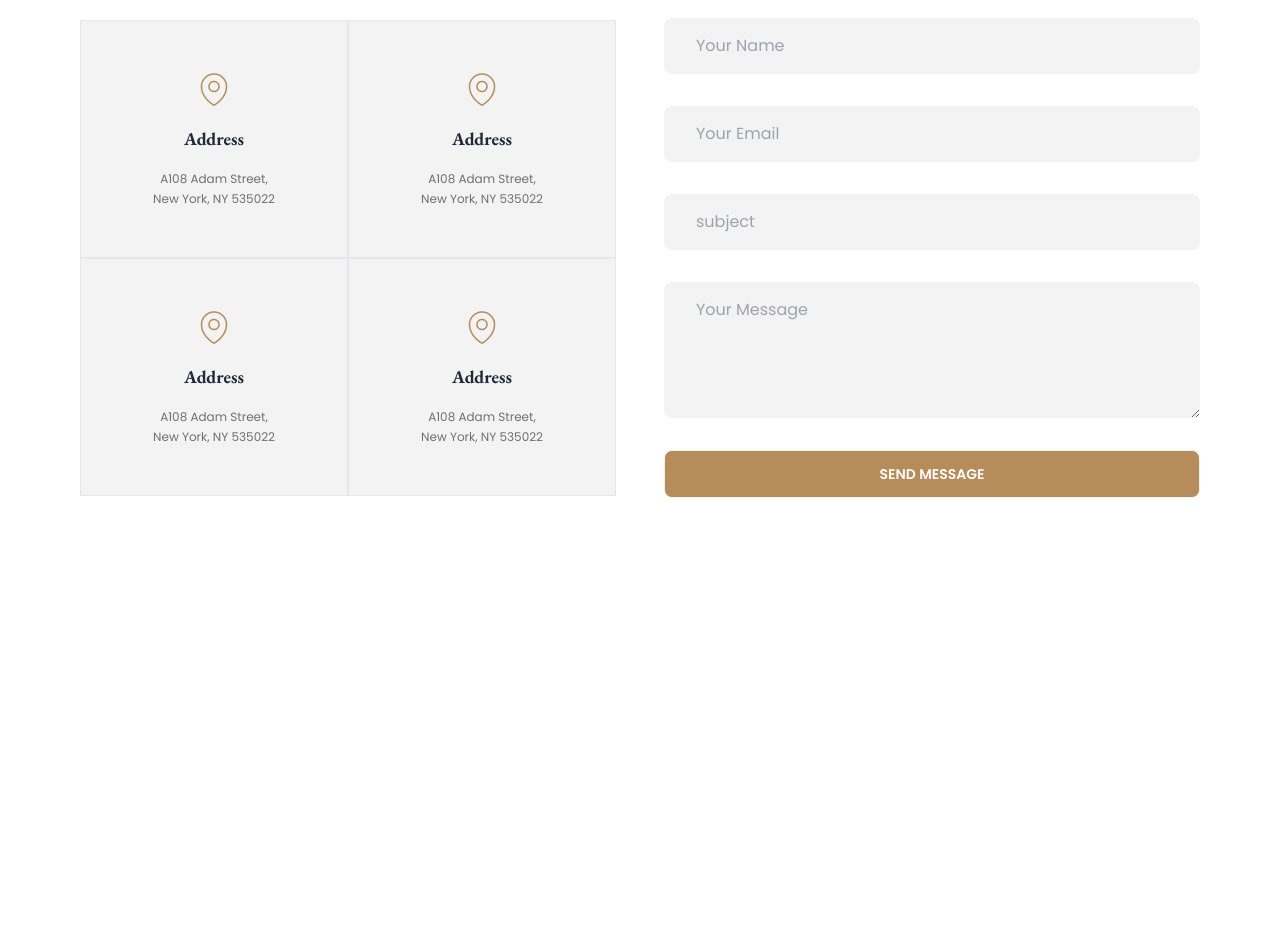
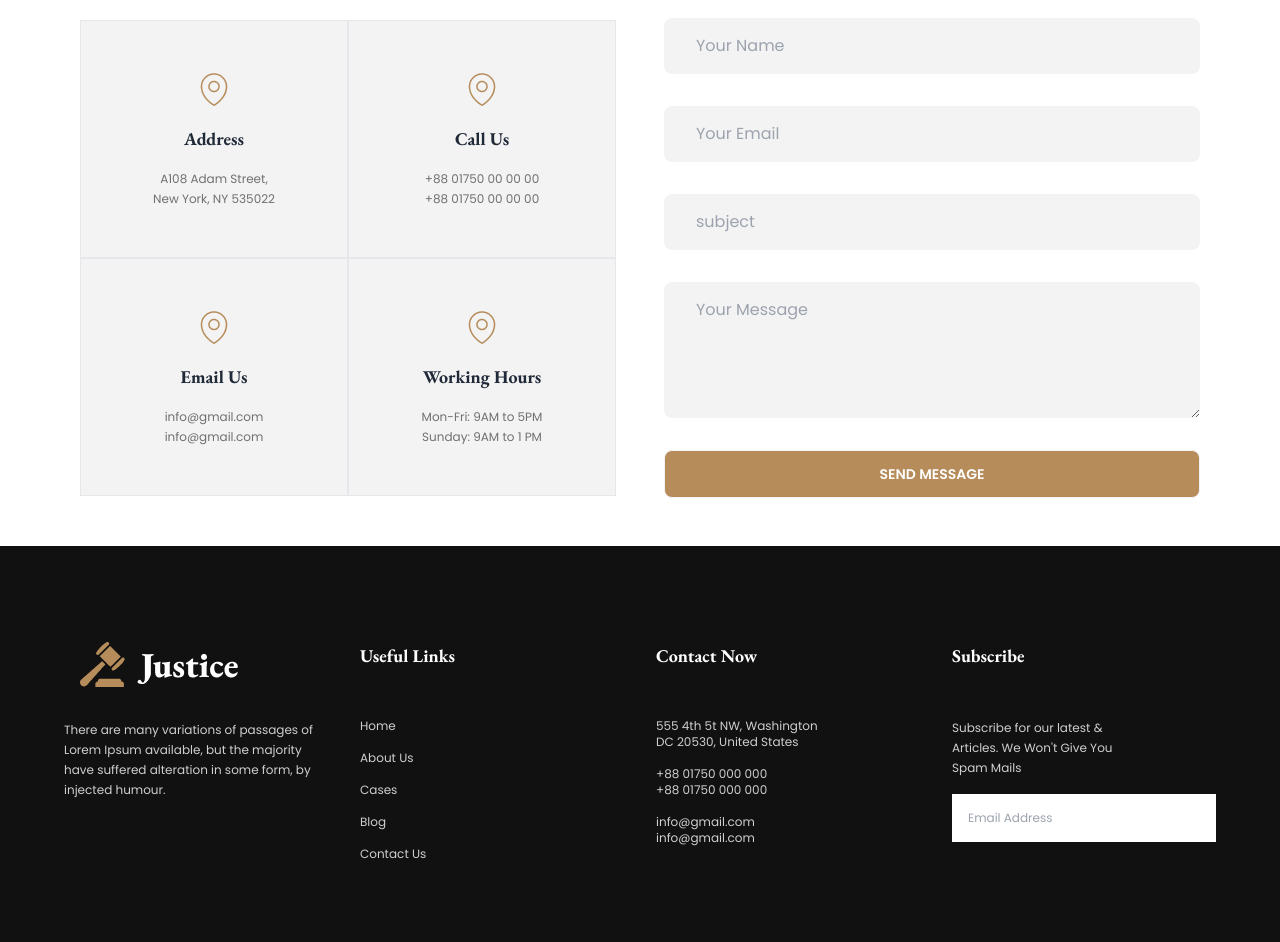
Before and after one commit to tuheen66/legal-solutions, a plain HTML site: page index.html in a window 1280 px wide. Shown: the part 3800-4742 px from the top of the page. Before the commit the page ends 4346 px from the top, so only its background shows below. Drawn offline with nearby package versions, Linux system fonts and the light colour scheme.

Commit message:
finished footer

```diff
--- a/index.html
+++ b/index.html
@@ -387,10 +387,10 @@
                 src="./images/location.png"
                 alt=""
               />
-              <h4 class="text-lg my-4 font-garamond font-bold">Address</h4>
+              <h4 class="text-lg my-4 font-garamond font-bold">Call Us</h4>
               <p class="text-xs mb-12 text-[#707070] leading-5">
-                A108 Adam Street,<br />
-                New York, NY 535022
+                +88 01750 00 00 00 <br />
+                +88 01750 00 00 00
               </p>
             </div>
             <div class="border bg-[#f3f3f3]">
@@ -399,10 +399,10 @@
                 src="./images/location.png"
                 alt=""
               />
-              <h4 class="text-lg my-4 font-garamond font-bold">Address</h4>
+              <h4 class="text-lg my-4 font-garamond font-bold">Email Us</h4>
               <p class="text-xs mb-12 text-[#707070] leading-5">
-                A108 Adam Street,<br />
-                New York, NY 535022
+                info@gmail.com <br />
+                info@gmail.com
               </p>
             </div>
             <div class="border bg-[#f3f3f3]">
@@ -411,10 +411,12 @@
                 src="./images/location.png"
                 alt=""
               />
-              <h4 class="text-lg my-4 font-garamond font-bold">Address</h4>
+              <h4 class="text-lg my-4 font-garamond font-bold">
+                Working Hours
+              </h4>
               <p class="text-xs mb-12 text-[#707070] leading-5">
-                A108 Adam Street,<br />
-                New York, NY 535022
+                Mon-Fri: 9AM to 5PM <br />
+                Sunday: 9AM to 1 PM
               </p>
             </div>
           </div>
@@ -448,6 +450,73 @@
           </div>
         </div>
       </section>
+
+      <footer class="bg-[#111] py-12">
+        <!-- grid container -->
+        <div
+          class="grid mx-4 md:gap-x-8 grid-cols-1 md:grid-cols-2 lg:grid-cols-4 max-w-6xl lg:mx-auto mt-12 text-white"
+        >
+          <!-- column 1 -->
+          <div class="text-center md:text-start mb-8">
+            <img class="mx-auto md:mx-4" src="./images/logo.png" alt="" />
+            <p class="mt-8 text-[#cfcfcf] text-xs leading-5 max-w-">
+              There are many variations of passages of Lorem Ipsum available,
+              but the majority have suffered alteration in some form, by
+              injected humour.
+            </p>
+          </div>
+
+          <!-- column 2 -->
+          <div class="text-center md:text-start mb-8">
+            <h3 class="font-bold text-lg font-garamond mb-12">Useful Links</h3>
+            <div class="grid grid-cols-1 gap-y-4">
+              <a class="text-[#cfcfcf] text-xs" href="">Home</a>
+              <a class="text-[#cfcfcf] text-xs" href="">About Us</a>
+              <a class="text-[#cfcfcf] text-xs" href="">Cases</a>
+              <a class="text-[#cfcfcf] text-xs" href="">Blog</a>
+              <a class="text-[#cfcfcf] text-xs" href="">Contact Us</a>
+            </div>
+          </div>
+
+          <!-- column 3 -->
+          <div class="text-center md:text-start mb-8">
+            <h3 class="font-bold text-lg font-garamond mb-12">Contact Now</h3>
+            <p class="text-[#cfcfcf] text-xs mb-4">
+              555 4th 5t NW, Washington <br />
+              DC 20530, United States
+            </p>
+            <p class="text-[#cfcfcf] text-xs mb-4">
+              +88 01750 000 000 <br />
+              +88 01750 000 000
+            </p>
+            <p class="text-[#cfcfcf] text-xs mb-4">
+              info@gmail.com <br />
+              info@gmail.com
+            </p>
+          </div>
+
+          <!-- column 4 -->
+          <div class="text-center md:text-start">
+            <h3 class="font-bold text-lg font-garamond mb-12">Subscribe</h3>
+            <p class="text-[#cfcfcf] text-xs mb-4 leading-5">
+              Subscribe for our latest & <br />
+              Articles. We Won't Give You <br />
+              Spam Mails
+            </p>
+
+            <div class="flex justify-center">
+              <input
+                class="p-4 text-xs"
+                type="email"
+                placeholder="Email Address"
+              />
+              <button>
+                <img class="w-12 rounded-lg" src="./images/frame2.png" alt="" />
+              </button>
+            </div>
+          </div>
+        </div>
+      </footer>
     </main>
   </body>
 </html>
```
Also changed, not shown: images/frame2.png (added).
